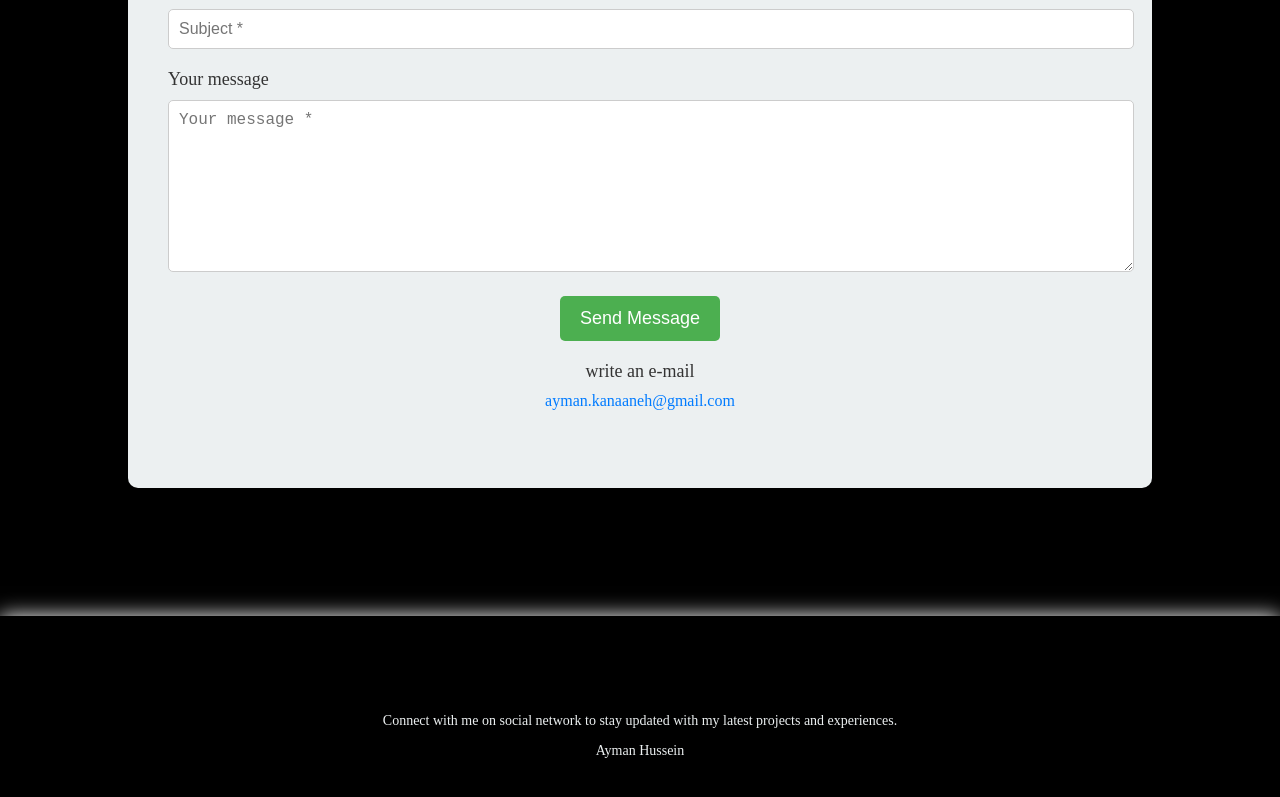
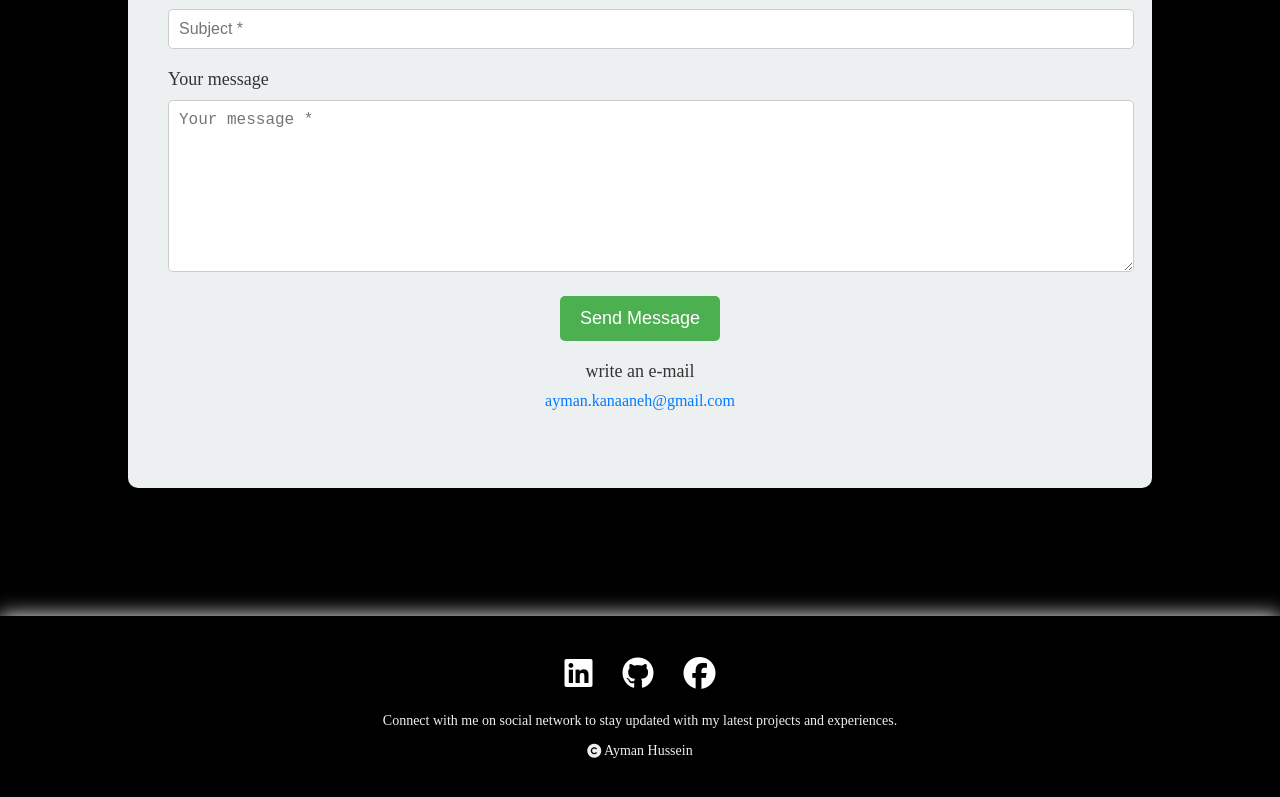
Before and after one commit to AymanKanaaneh/Portfolio, an Angular app: page / in a window 1280 px wide. Shown: the part 3755-4552 px from the top of the page. Built offline with nearby package versions, Linux system fonts and the light colour scheme.

Commit message:
refactor: import css library

```diff
--- a/src/styles.scss
+++ b/src/styles.scss
@@ -1,6 +1,7 @@
 /* You can add global styles to this file, and also import other style files */
 @import '~@angular/material/prebuilt-themes/indigo-pink.css';
 @import url("https://fonts.googleapis.com/icon?family=Material+Icons");
+@import '~@fortawesome/fontawesome-free/css/all.css';
 body {
     background-color: black;
     margin: 0px;
```
